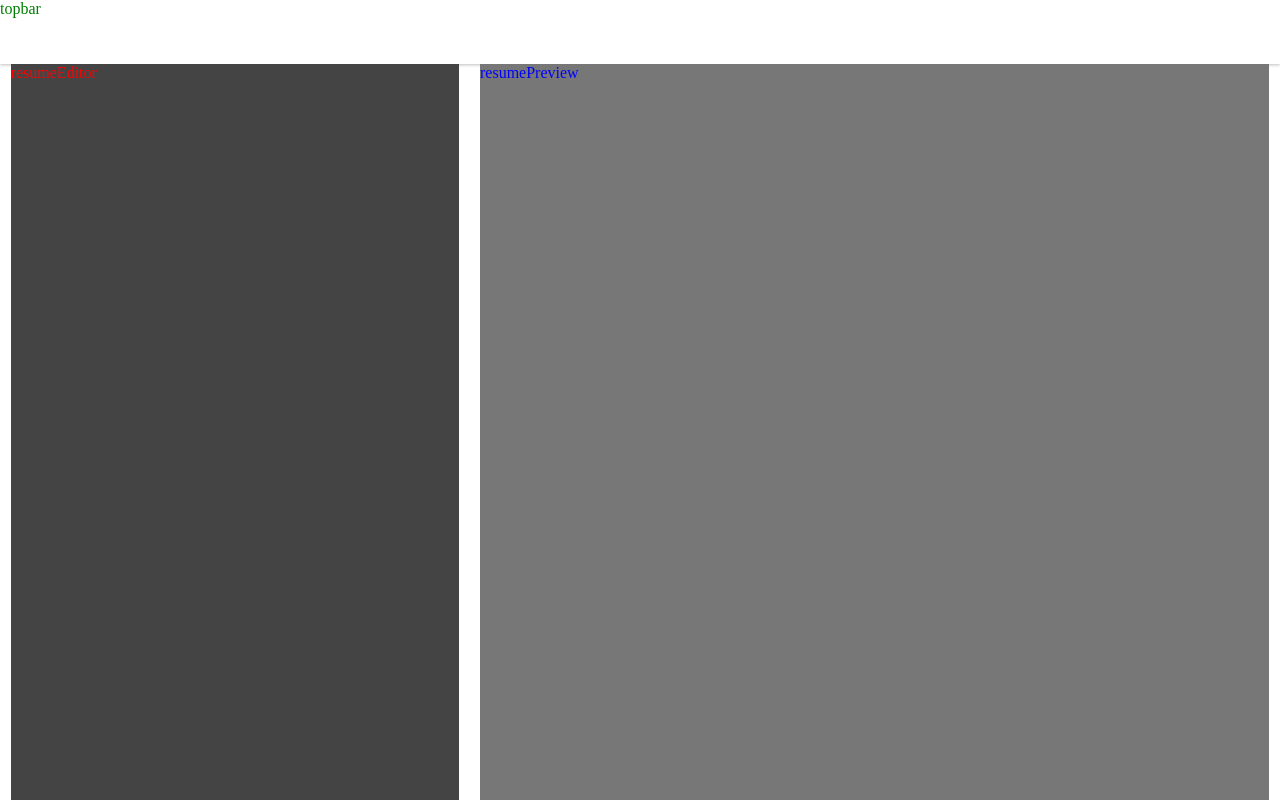
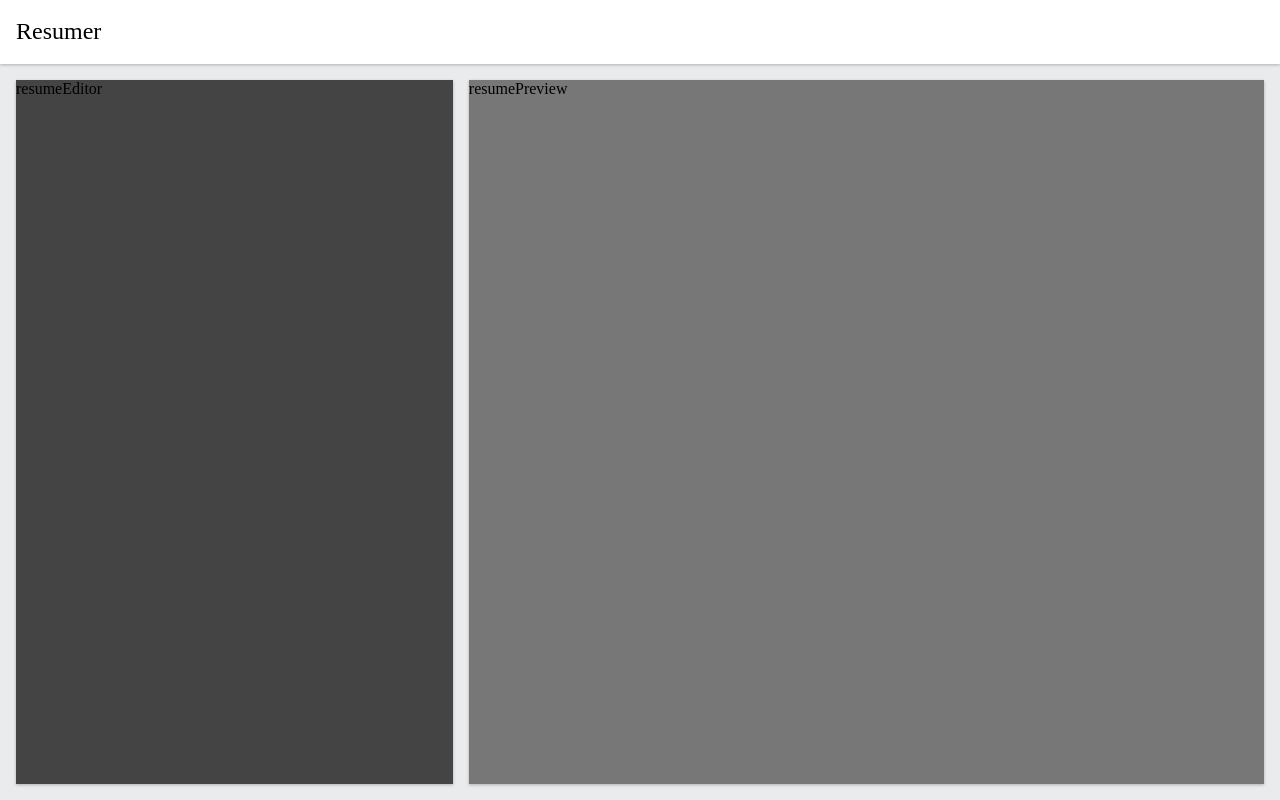
Before and after one commit to DCbryant/vue-resumer, a Vue app: page / in a window 1280 px wide. Built offline with nearby package versions, Linux system fonts and the light colour scheme.

Commit message:
add some css

```diff
--- a/src/App.vue
+++ b/src/App.vue
@@ -34,6 +34,7 @@
     height: 100vh;
     display: flex;
     flex-direction: column;
+    background-color: #EAEBEC;
   }
   .page>main{
     flex-grow: 1;
@@ -41,16 +42,20 @@
   .page>main{
     min-width: 1024px;
     max-width: 1440px;
-    margin: 0;
+    margin: 16px 0;
+    padding: 0 16px;
+    align-self: center;
+    width: 100%;
     display: flex;
-    justify-content: space-around;
+    justify-content: space-between;
   }
   #resumeEditor{
     width: 35%;
     background-color: #444;
   }
   #resumePreview{
-     width: 61.66667%;
+     flex-grow: 1;
+     margin-left: 16px;
      background-color: #777;
   }
 
--- a/src/components/ResumeEditor.vue
+++ b/src/components/ResumeEditor.vue
@@ -12,6 +12,7 @@
 
 <style>
     #resumeEditor{
-        color: red;
+        background-color: #fff;
+        box-shadow:0 1px 3px 0 rgba(0,0,0,0.25);
     }
 </style>
--- a/src/components/ResumePreview.vue
+++ b/src/components/ResumePreview.vue
@@ -12,6 +12,7 @@
 
 <style>
     #resumePreview{
-        color: blue;
+        background-color: #fff;
+        box-shadow:0 1px 3px 0 rgba(0,0,0,0.25);
     }
 </style>
--- a/src/components/Topbar.vue
+++ b/src/components/Topbar.vue
@@ -1,6 +1,8 @@
 <template>
   <div id="topbar">
-      topbar
+      <div class="wrapper">
+          <span class="logo">Resumer</span>
+      </div>
   </div>
 </template>
 
@@ -12,9 +14,24 @@
 
 <style>
     #topbar{
-        color: green;
         background-color: #fff;
         box-shadow: 0 1px 3px 0 rgba(0, 0, 0, .25);
         height: 64px;
     }
+    #topbar>.wrapper{
+        min-width: 1024px;
+        max-width: 1440px;
+        margin: 0 auto;
+        height: 64px;
+    }
+    #topbar>.wrapper{
+        display: flex;
+        justify-content: space-between;
+        align-items: center;
+        padding: 0 16px;
+    }
+    #topbar .logo{
+        font-size: 24px;
+        color: #000;
+    }
 </style>
```
